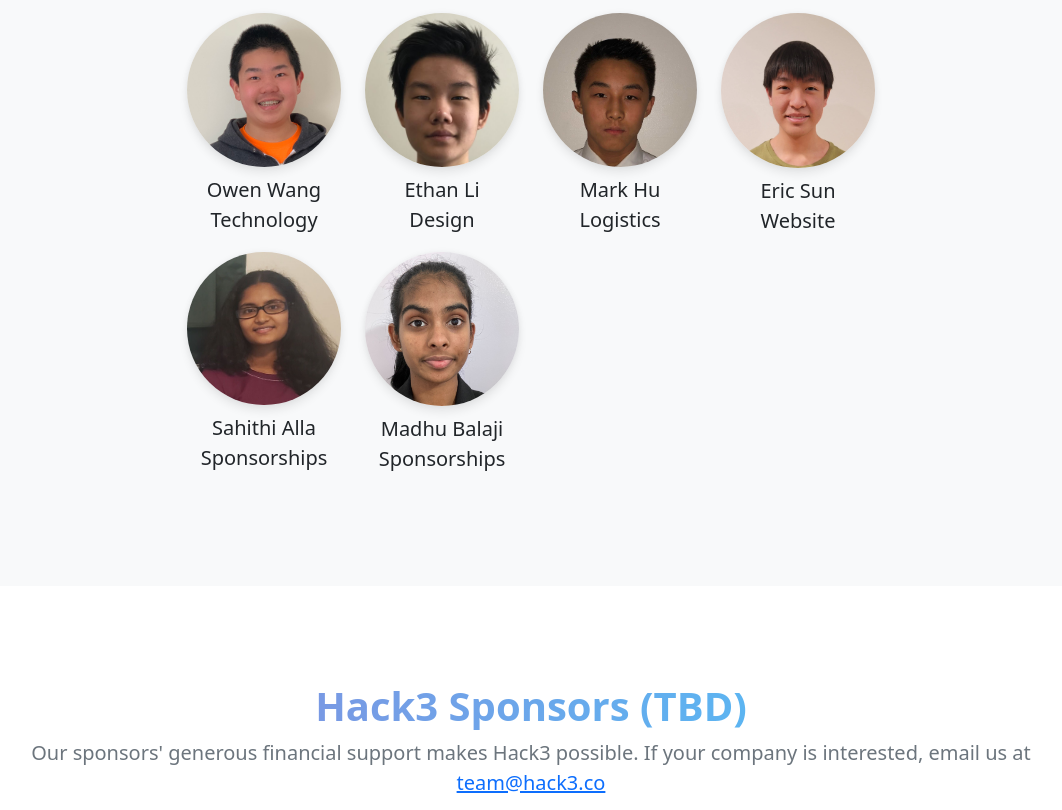
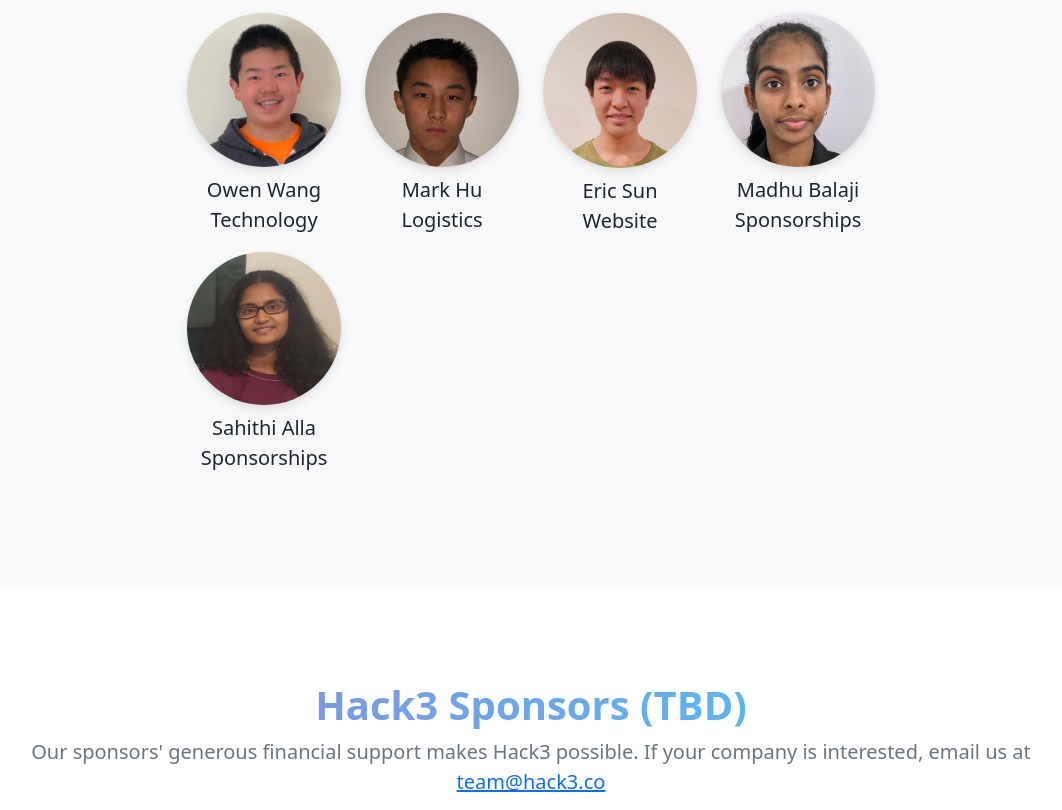
Before and after one commit to hack-3/website, a plain HTML site: page index.html in a window 1280 px wide. Shown: the part 6286-7096 px from the top of the page, without its empty margins (109-1171 px from the left). Drawn offline with nearby package versions, Linux system fonts and the light colour scheme.

Commit message:
remove ethan li

```diff
--- a/index.html
+++ b/index.html
@@ -981,10 +981,6 @@
                         <p class="text-center lead pt-2"><b>Owen Wang</b><br>Technology</p>
                     </div>
                     <div class="col-sm-2 col-6">
-                        <img alt="Ethan" class="img-fluid rounded-circle profile" src="assets/team/Ethan.jpg">
-                        <p class="text-center lead pt-2"><b>Ethan Li</b><br>Design</p>
-                    </div>
-                    <div class="col-sm-2 col-6">
                         <img alt="Mark" class="img-fluid rounded-circle profile" src="assets/team/Mark.jpg">
                         <p class="text-center lead pt-2"><b>Mark Hu</b><br>Logistics</p>
                     </div>
@@ -992,14 +988,16 @@
                         <img alt="Eric" class="img-fluid rounded-circle profile" src="assets/team/Eric.jpg">
                         <p class="text-center lead pt-2"><b>Eric Sun</b><br>Website</p>
                     </div>
+                    <div class="col-sm-2 col-6">
+                        <img alt="Madhu" class="img-fluid rounded-circle profile" src="assets/team/Madhu.jpg">
+                        <p class="text-center lead pt-2"><b>Madhu Balaji</b><br>Sponsorships</p>
+                    </div>
                     <div class="w-100"></div>
                     <div class="col-sm-2 col-6">
                         <img alt="Sahithi" class="img-fluid rounded-circle profile" src="assets/team/Sahithi.jpg">
                         <p class="text-center lead pt-2"><b>Sahithi Alla</b><br>Sponsorships</p>
                     </div>
                     <div class="col-sm-2 col-6">
-                        <img alt="Madhu" class="img-fluid rounded-circle profile" src="assets/team/Madhu.jpg">
-                        <p class="text-center lead pt-2"><b>Madhu Balaji</b><br>Sponsorships</p>
                     </div>
                     <div class="col-sm-2 col-6">
                     </div>
```
